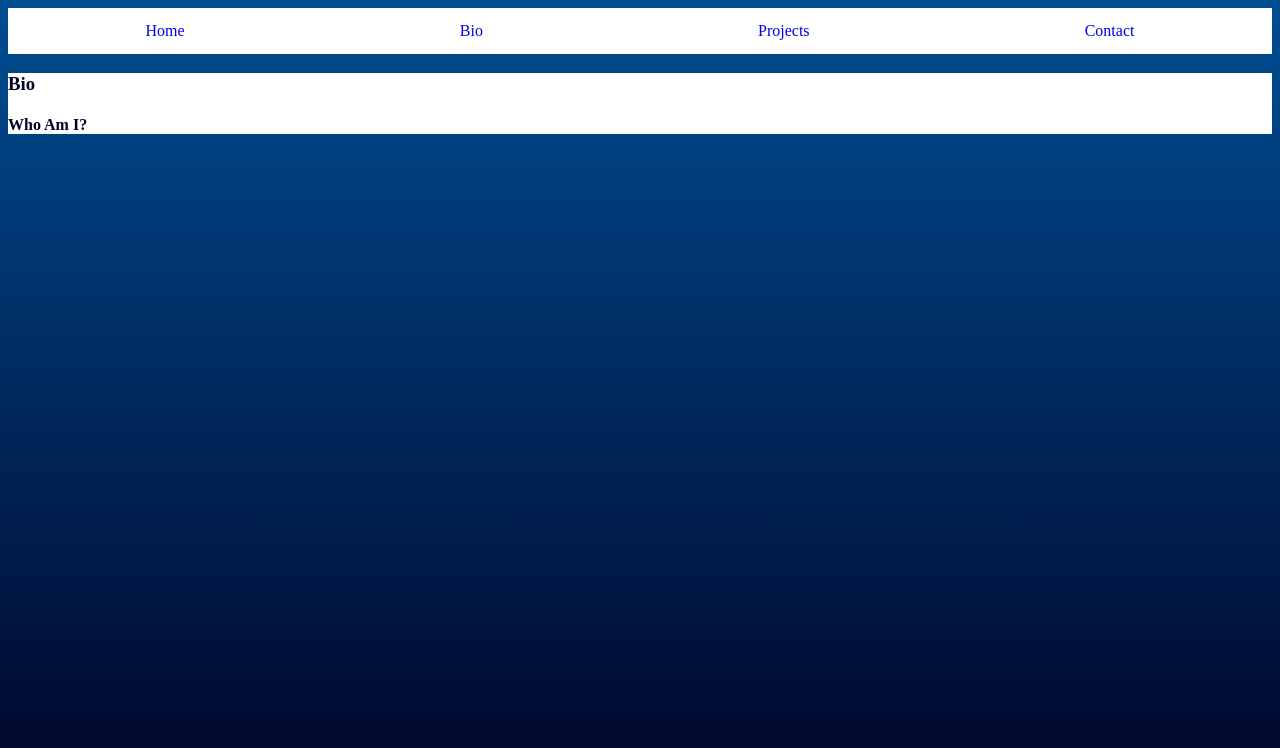
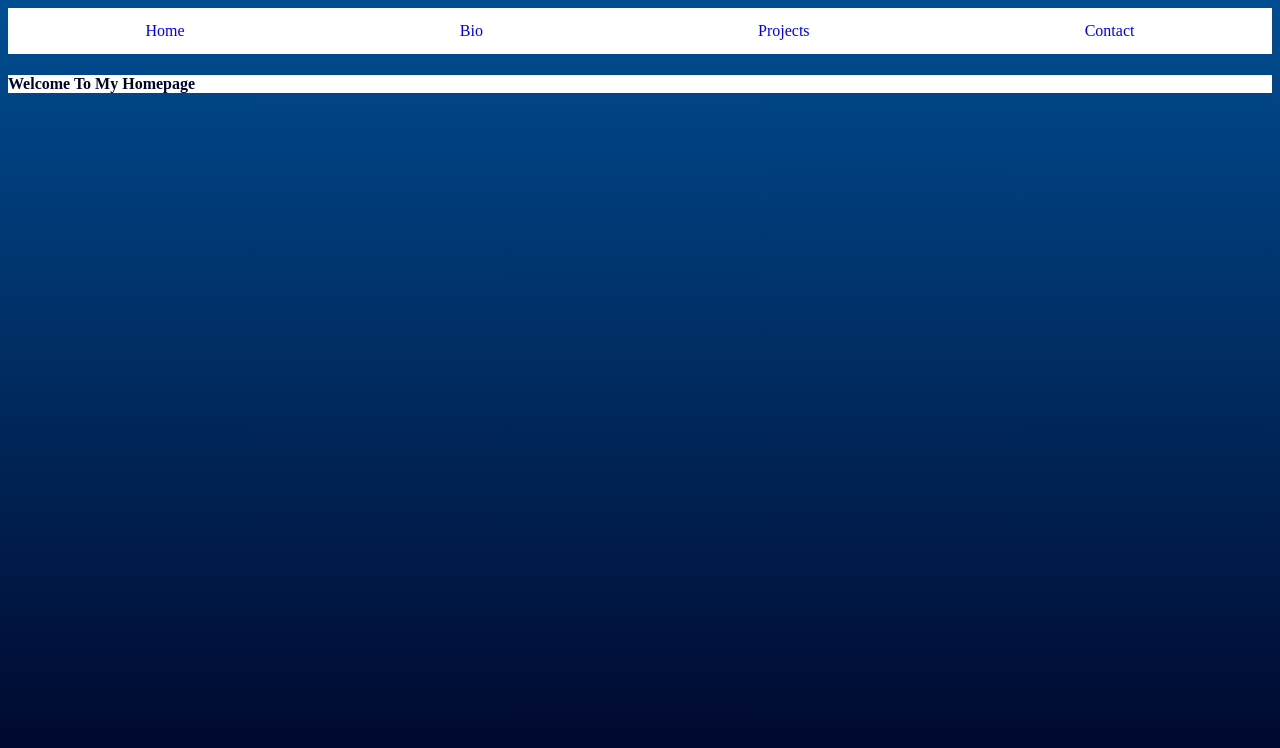
Before and after one commit to AlexanderPach/site-project, a plain HTML site: page main.html in a window 1280 px wide. Drawn offline with Linux system fonts and the light colour scheme.

Commit message:
wrong page

```diff
--- a/main.html
+++ b/main.html
@@ -16,8 +16,7 @@
     </ul>
 
     <div class="box">
-        <h3>Bio</h3>
-        <h4>Who Am I?</h4>
+        <h4>Welcome To My Homepage</h4>
     </div>
 
 
```
